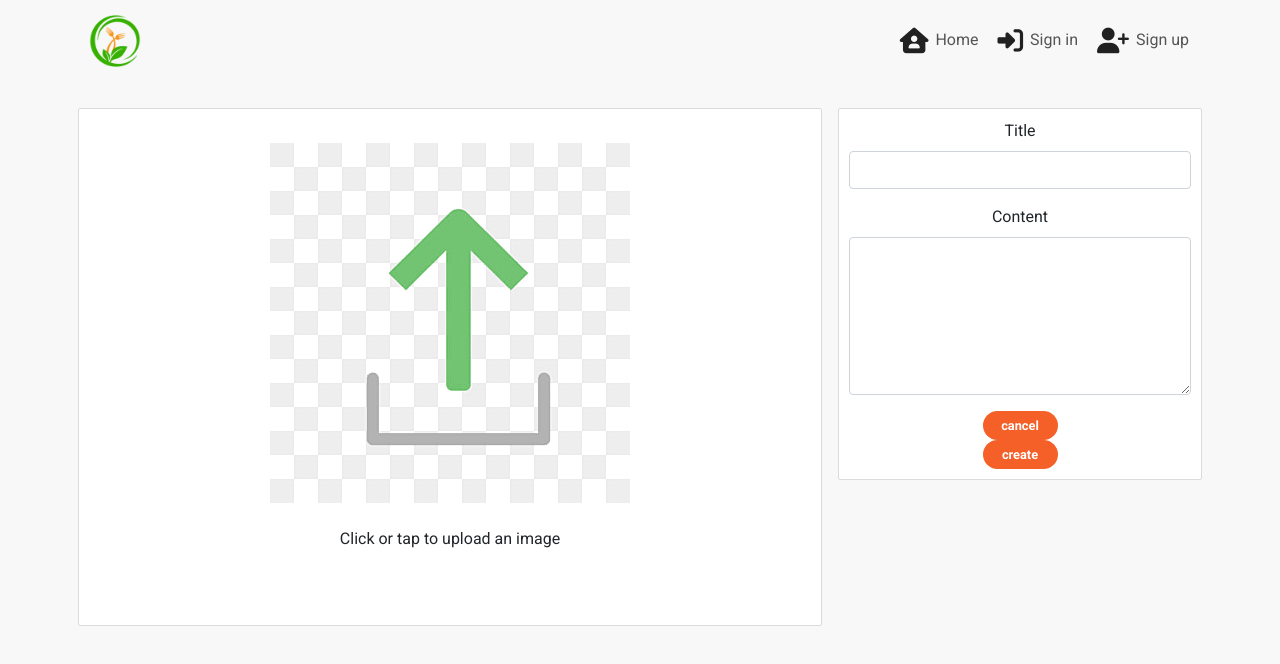
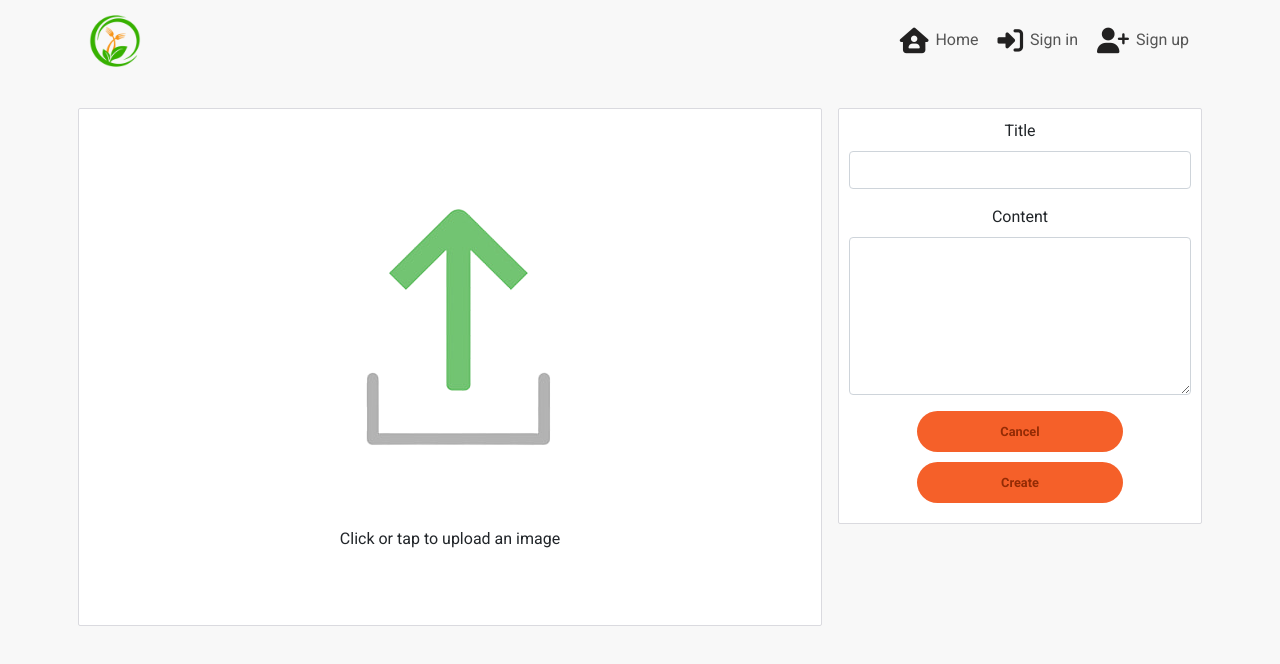
Before and after one commit to Dayasuvagiya/project-5, a React (Create React App) app: page /posts/create in a window 1280 px wide. Shown: the top 664 px of the page. Built offline with nearby package versions, Linux system fonts and the light colour scheme; no server answers.

Commit message:
Change File name to axiosdefaults - Add button style

```diff
--- a/src/App.js
+++ b/src/App.js
@@ -2,7 +2,7 @@ import styles from "./App.module.css";
 import NavBar from "./components/NavBar";
 import Container from "react-bootstrap/Container";
 import {Switch, Route} from 'react-router-dom';
-import "./api/axiosDefault";
+import "./api/axiosDefaults";
 import SignUp from "./pages/auth/SignUp";
 import SignIn from "./pages/auth/SignIn";
 import PostCreateForm from "./pages/posts/PostCreateForm";
--- a/src/contexts/CurrentUserContext.js
+++ b/src/contexts/CurrentUserContext.js
@@ -1,6 +1,6 @@
 import { createContext, useContext, useEffect, useState,useMemo } from "react";
 import axios from "axios";
-import { axiosRes, axiosReq } from "../api/axiosDefault";
+import { axiosRes, axiosReq } from "../api/axiosDefaults";
 import { useHistory } from "react-router";
 
 export const CurrentUserContext = createContext();
--- a/src/pages/posts/PostCreateForm.js
+++ b/src/pages/posts/PostCreateForm.js
@@ -1,4 +1,4 @@
-import React, { useState } from "react";
+import React, { useState, useRef,  } from "react";
 
 import Form from "react-bootstrap/Form";
 import Button from "react-bootstrap/Button";
@@ -13,6 +13,9 @@ import appStyles from "../../App.module.css";
 import btnStyles from "../../styles/Button.module.css";
 import Asset from "../../components/Asset";
 import { Image } from "react-bootstrap";
+import { useHistory } from "react-router-dom/cjs/react-router-dom.min";
+import { axiosReq} from "../../api/axiosDefaults"
+
 
 function PostCreateForm() {
   const [errors, setErrors] = useState({});
@@ -23,6 +26,9 @@ function PostCreateForm() {
     image: "",
   });
   const { title, content, image } = postData;
+
+  const imageInput = useRef(null)
+  const history = useHistory()
 
   const handleChange = (event) => {
     setPostData({
@@ -38,6 +44,25 @@ function PostCreateForm() {
         ...postData,
         image: URL.createObjectURL(event.target.files[0]),
       });
+    }
+  };
+
+  const handleSubmit = async (event) => {
+    event.preventDefault();
+    const formData = new FormData();
+
+    formData.append("title", title);
+    formData.append("content", content);
+    formData.append("image", imageInput.current.files[0]);
+
+    try {
+      const { data } = await axiosReq.post("/posts/", formData);
+      history.push(`/posts/${data.id}`);
+    } catch (err) {
+      console.log(err);
+      if (err.response?.status !== 401) {
+        setErrors(err.response?.data);
+      }
     }
   };
 
@@ -64,19 +89,20 @@ function PostCreateForm() {
       </Form.Group>
 
       <Button
-        className={`${btnStyles.Button} ${btnStyles.Blue}`}
+        className={`${btnStyles.Button} ${btnStyles.Wide} ${btnStyles.ButtonColor} ${btnStyles.ButtonSpace} `}
         onClick={() => {}}
       >
-        cancel
+        Cancel
       </Button>
-      <Button className={`${btnStyles.Button} ${btnStyles.Blue}`} type="submit">
-        create
+      <Button
+        className={`${btnStyles.Button} ${btnStyles.Wide} ${btnStyles.ButtonColor} ${btnStyles.ButtonSpace} `} type="submit">
+        Create
       </Button>
     </div>
   );
 
   return (
-    <Form>
+    <Form onSubmit={handleSubmit}>
       <Row>
         <Col className="py-2 p-0 p-md-2" md={7} lg={8}>
           <Container
@@ -90,7 +116,7 @@ function PostCreateForm() {
                   </figure>
                   <div>
                     <Form.Label
-                      className={`${btnStyles.Button} ${btnStyles.Blue} btn`}
+                      className={`${btnStyles.Button} ${btnStyles.Wide} ${btnStyles.ButtonColor} `}
                       htmlFor="image-upload"
                     >
                       Change the image
@@ -113,6 +139,7 @@ function PostCreateForm() {
                 id="image-upload"
                 accept="image/*"
                 onChange={handleChangeImage}
+                ref={imageInput}
               />
             </Form.Group>
             <div className="d-md-none">{textFields}</div>
--- a/src/styles/Button.module.css
+++ b/src/styles/Button.module.css
@@ -69,3 +69,7 @@
     background-color:rgb(245, 96, 41);;
     color: rgb(147, 43, 5);
   }
+
+  .ButtonSpace {
+    margin-bottom: 10px;
+  }
```
Also changed, not shown: src/api/axiosDefaults.js (renamed from src/api/axiosDefault.js), src/assets/upload.png.
